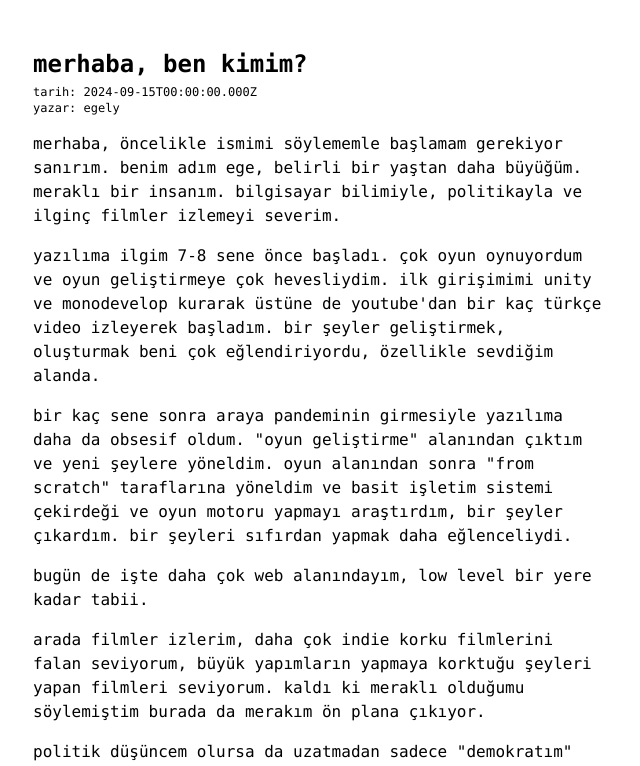
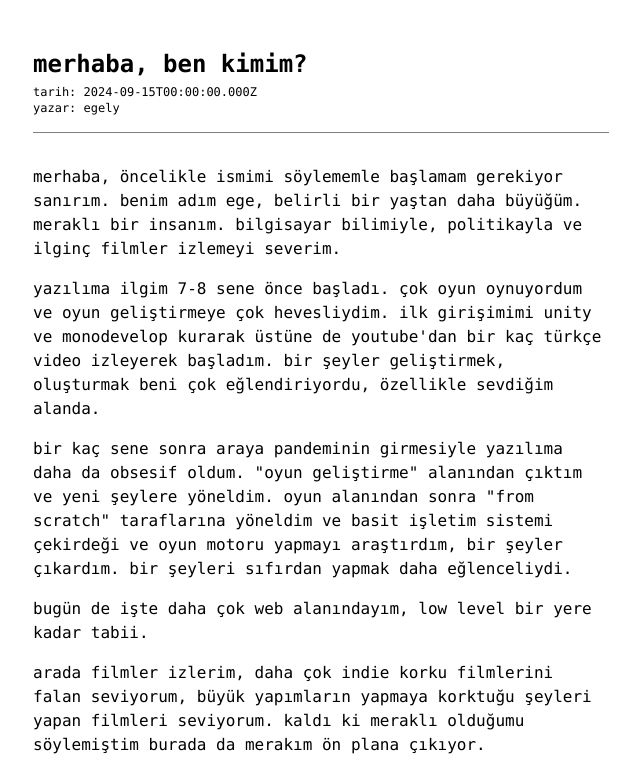
Before and after one commit to egely1337/egely1337-com, a Next.js app: page /blog/ben-kimim in a window 1280 px wide. Shown: the top 766 px of the page, without its empty margins (319-959 px from the left). Built offline with nearby package versions, Linux system fonts and the light colour scheme; a web font is replaced by a local one.

Commit message:
added header border-b

```diff
--- a/src/pages/blog/[id].tsx
+++ b/src/pages/blog/[id].tsx
@@ -45,15 +45,13 @@ export default function Page(props: {
                 <div className="lg:p-8 p-2 w-full flex flex-col justify-center items-center">
 
                     <div className="lg:w-1/2 flex flex-col p-4">
-                        <div className="header flex flex-col mb-4">
+                        <div className="header flex flex-col mb-4 border-b border-black pb-4 border-opacity-50">
                             <span className="font-mono text-2xl font-bold">{props.post.title}</span>
                             <span className="font-mono text-xs mt-1">{'tarih' + ': ' + props.post.date}</span>
                             <span className="font-mono text-xs">{`yazar: ${props.post.author}`}</span>
-
-                            <Markdown className={`markdown font-mono`}>{props.post.content}</Markdown>
                         </div>
 
-
+                        <Markdown className={`markdown font-mono`}>{props.post.content}</Markdown>
                     </div>
 
                     <Grid/>
--- a/src/pages/blogs.tsx
+++ b/src/pages/blogs.tsx
@@ -22,7 +22,7 @@ export default function Page(props: {
             </Head>
 
             <div className="lg:w-1/2 w-full flex flex-col p-4">
-                <div className="header flex flex-col lg:mb-4">
+                <div className="header flex flex-col lg:mb-4 border-b border-black pb-4 border-opacity-50">
                     <span className="font-mono text-2xl font-bold">bloglar</span>
                     <span className="font-mono text-xs mt-1">{'tarih' + ': ' + `${new Date().getUTCMonth()}/${new Date().getUTCDate()}/${new Date().getFullYear()}`}</span>
                     <span className="font-mono text-xs">{'konu: bloglar'}</span>
--- a/src/pages/gallery.tsx
+++ b/src/pages/gallery.tsx
@@ -21,7 +21,7 @@ export default function Page() {
             </Head>
 
             <div className="lg:w-1/2 flex flex-col p-4">
-                <div className="header flex flex-col mb-4">
+                <div className="header flex flex-col mb-4 border-b border-black pb-4 border-opacity-50">
                     <span className="font-mono text-2xl font-bold">galeri</span>
                     <span className="font-mono text-xs mt-1">{'tarih' + ': ' + `${new Date().getUTCMonth()}/${new Date().getUTCDate()}/${new Date().getFullYear()}`}</span>
                     <span className="font-mono text-xs">{'konu: galeri'}</span>
--- a/src/pages/index.tsx
+++ b/src/pages/index.tsx
@@ -26,7 +26,7 @@ export default function Page(props: {
 
             <div className={"lg:w-1/2 flex flex-col p-4 "}>
                 <div className="header flex flex-col mb-4">
-                    <div className="flex items-center gap-2 mb-2">
+                    <div className="flex items-center gap-2 mb-2 border-b border-black pb-4 border-opacity-50">
                         <Image
                             src={avatar}
                             width={48}
```
